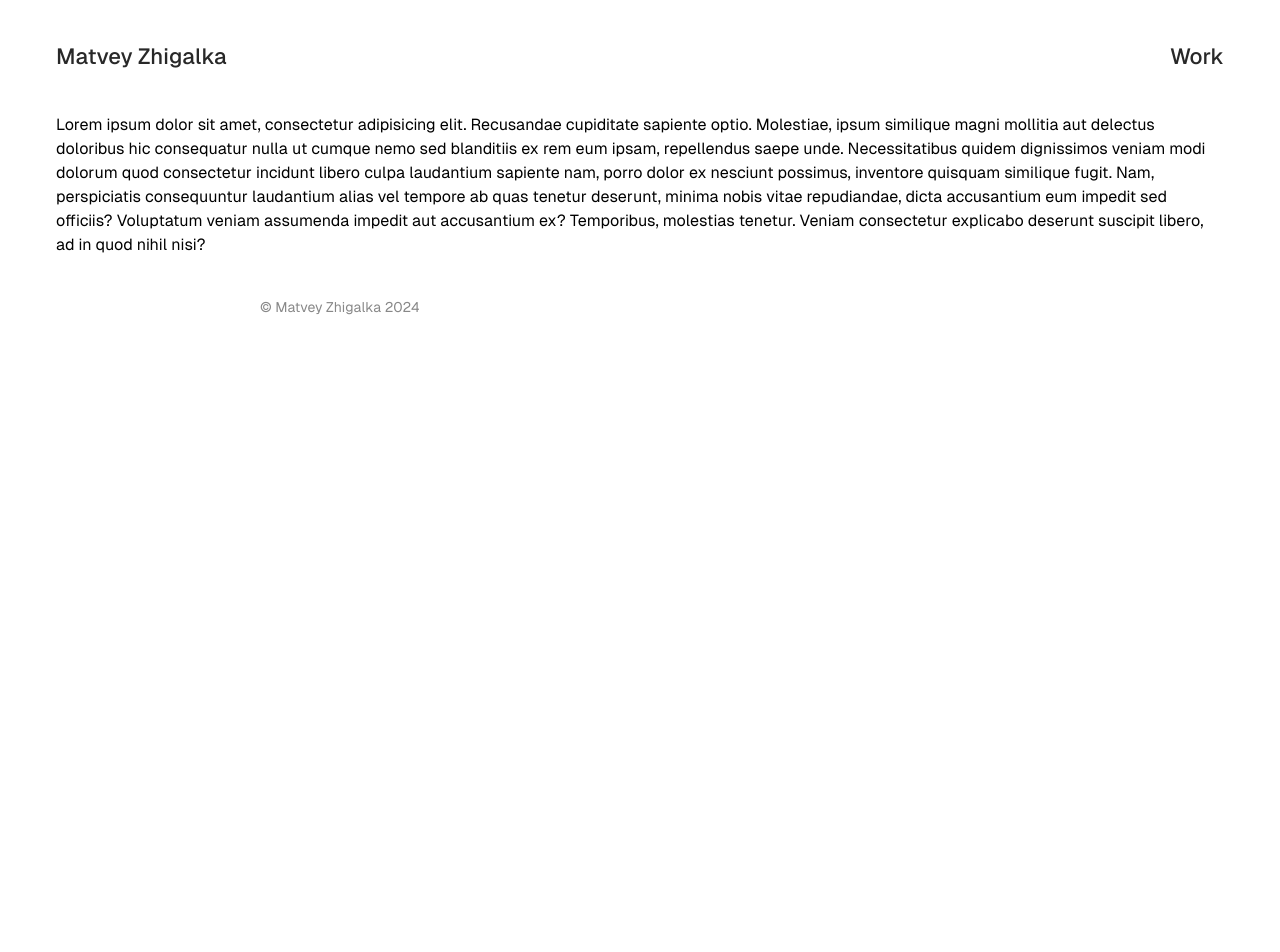
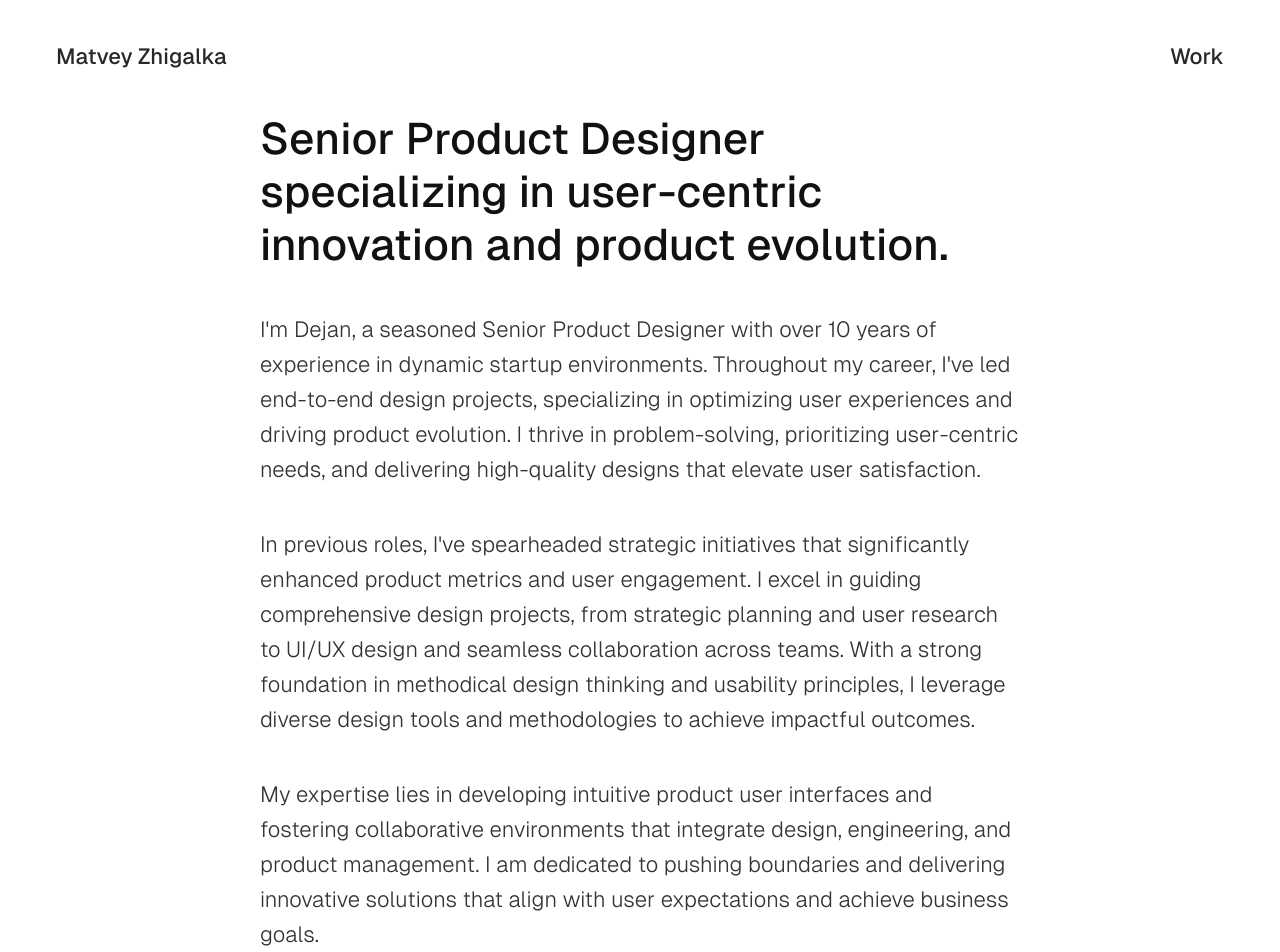
Before and after one commit to mzhigalka/ownWebsite, a React (Create React App) app: page /about in a window 1280 px wide. Shown: the top 952 px of the page. Before the commit the page ends 800 px from the top, so only its background shows below. Built offline with nearby package versions, Linux system fonts and the light colour scheme.

Commit message:
added component About on page

```diff
--- a/src/pages/About.tsx
+++ b/src/pages/About.tsx
@@ -2,18 +2,37 @@ import { FC } from "react";
 
 const About: FC = () => {
   return (
-    <div>
-      Lorem ipsum dolor sit amet, consectetur adipisicing elit. Recusandae
-      cupiditate sapiente optio. Molestiae, ipsum similique magni mollitia aut
-      delectus doloribus hic consequatur nulla ut cumque nemo sed blanditiis ex
-      rem eum ipsam, repellendus saepe unde. Necessitatibus quidem dignissimos
-      veniam modi dolorum quod consectetur incidunt libero culpa laudantium
-      sapiente nam, porro dolor ex nesciunt possimus, inventore quisquam
-      similique fugit. Nam, perspiciatis consequuntur laudantium alias vel
-      tempore ab quas tenetur deserunt, minima nobis vitae repudiandae, dicta
-      accusantium eum impedit sed officiis? Voluptatum veniam assumenda impedit
-      aut accusantium ex? Temporibus, molestias tenetur. Veniam consectetur
-      explicabo deserunt suscipit libero, ad in quod nihil nisi?
+    <div className="max-w-[760px] mx-auto">
+      <h1 className="mb-[40px] font-medium text-[44px] leading-[53px] text-black">
+        Senior Product Designer specializing in user-centric innovation and
+        product evolution.
+      </h1>
+      <div className="flex flex-col gap-[40px] font-light text-[22px] text-semigrey leading-[35px]">
+        <p>
+          I'm Dejan, a seasoned Senior Product Designer with over 10 years of
+          experience in dynamic startup environments. Throughout my career, I've
+          led end-to-end design projects, specializing in optimizing user
+          experiences and driving product evolution. I thrive in
+          problem-solving, prioritizing user-centric needs, and delivering
+          high-quality designs that elevate user satisfaction.
+        </p>
+        <p>
+          In previous roles, I've spearheaded strategic initiatives that
+          significantly enhanced product metrics and user engagement. I excel in
+          guiding comprehensive design projects, from strategic planning and
+          user research to UI/UX design and seamless collaboration across teams.
+          With a strong foundation in methodical design thinking and usability
+          principles, I leverage diverse design tools and methodologies to
+          achieve impactful outcomes.
+        </p>
+        <p>
+          My expertise lies in developing intuitive product user interfaces and
+          fostering collaborative environments that integrate design,
+          engineering, and product management. I am dedicated to pushing
+          boundaries and delivering innovative solutions that align with user
+          expectations and achieve business goals.
+        </p>
+      </div>
     </div>
   );
 };
```
